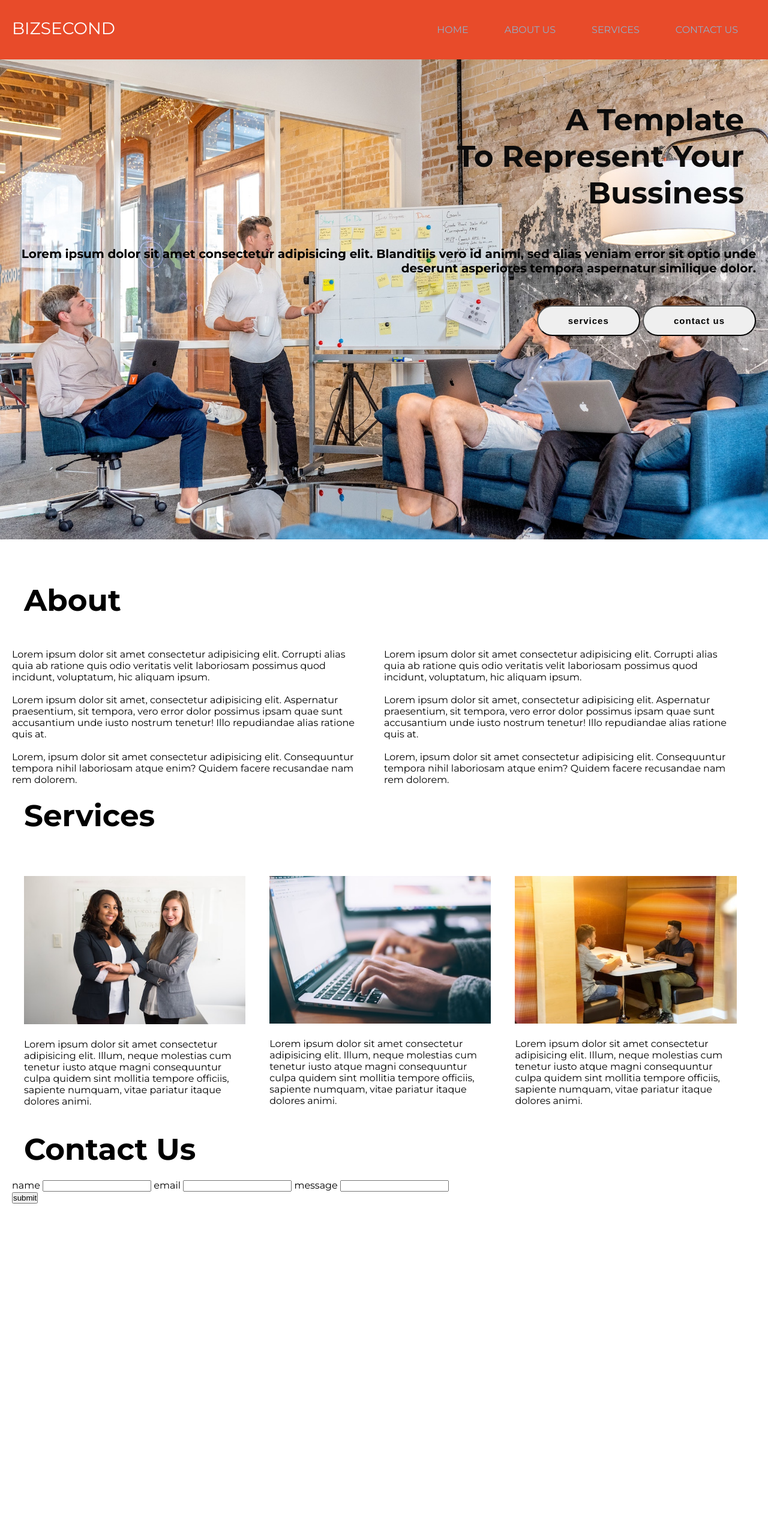
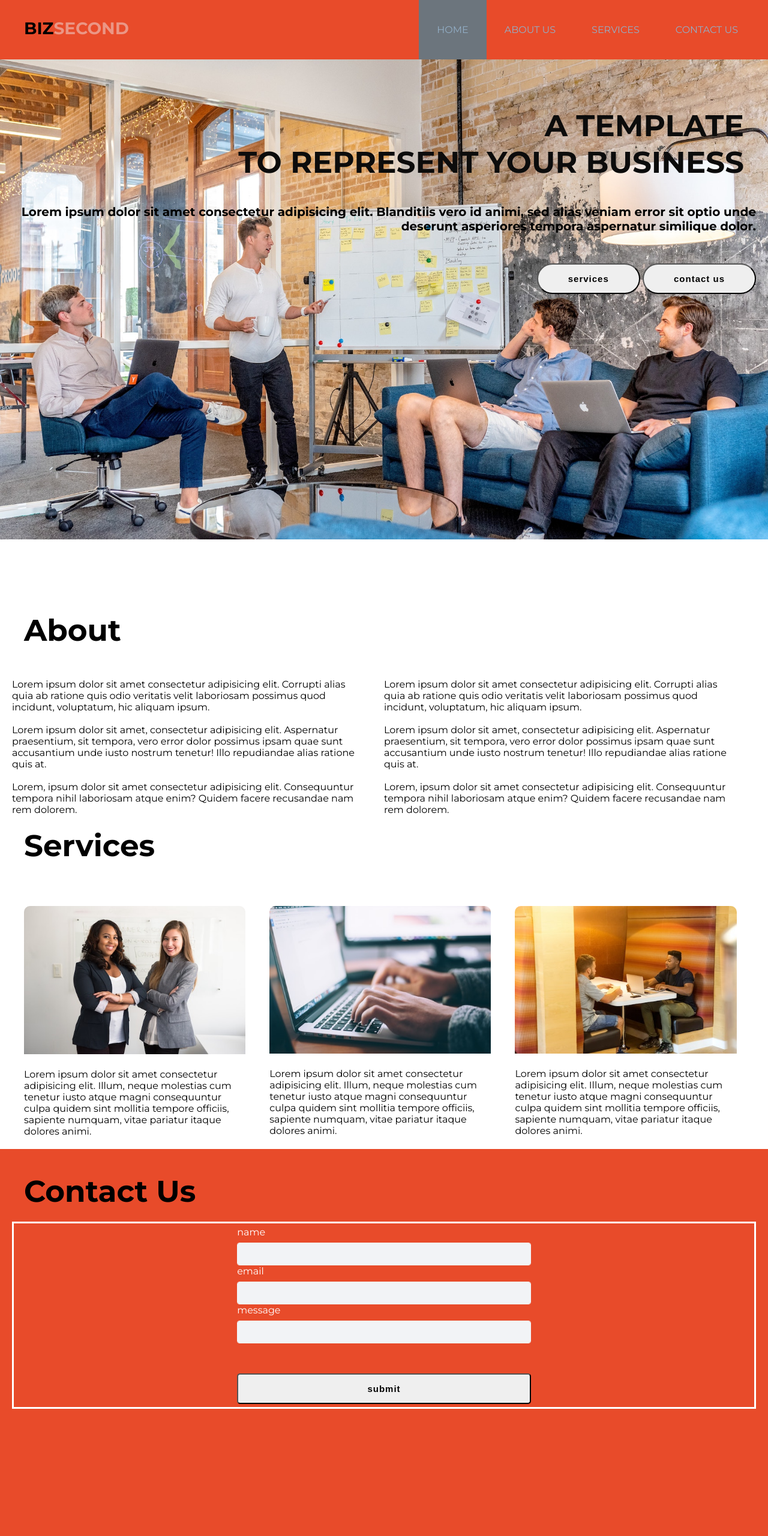
Before and after one commit to AndresRamirez917/100-sitios-9, a plain HTML site: page index.html in a window 1280 px wide. Shown: the top 2560 px of the page at 60% size. Before the commit the page ends 2006 px from the top, so only its background shows below. Drawn offline with Linux system fonts and the light colour scheme.

Commit message:
my second commit

```diff
--- a/index.html
+++ b/index.html
@@ -4,7 +4,7 @@
     <meta charset="UTF-8">
     <meta name="viewport" content="width=device-width, initial-scale=1.0">
     <link rel="stylesheet" href="/styles.css">
-    <link rel="stylesheet" media = "screen and(max-width:768px)" href="/mobile.css">
+    <link rel="stylesheet" media="screen and (max-width:768px)" href="/mobile.css">
     <title>BizSecond</title>
 </head>
 <body>
@@ -13,21 +13,19 @@
     <header id="mainheader">
         <nav id="navbar">
             <div class="container">
-                <div class="brand"><a href=""></a>Bizsecond</div>
-                <ul class="navlist">
-                    <li><a href="#mainheader">Home</a></li>
-                    <li><a href="#about">About Us</a></li>
-                    <li><a href="#services">Services</a></li>
-                    <li><a href="#contact">Contact Us</a></li>
-                </ul>
+              <h1 class="brand"><a href="index.html">Biz<span>Second</span></a></h1>
+              <ul>
+                <li><a class="current" href="index.html">Home</a></li>
+                <li><a href="about.html">About Us</a></li>
+                <li><a href="services.html">Services</a></li>
+                <li><a href="contact.html">Contact Us</a></li>
+              </ul>
             </div>
-        </nav>
+          </nav>
         <div id="showcase">
             <div class="container">
-                <h2>
-                    <span>a template</span><br>
-                    <span>to represent your</span><br>
-                    <span>bussiness</span>
+                <h2 class="center-span">
+                    <h2 class="display-1"><span>A Template</span> <br>to represent your business</h2>
                 </h2>
                     <p>Lorem ipsum dolor sit amet consectetur adipisicing elit. Blanditiis vero id animi, sed alias veniam error sit optio unde deserunt asperiores tempora aspernatur similique dolor.</p>
                 <div class="showcase-row">
@@ -82,18 +80,29 @@
     <div id="contact">
         <div class="container">
             <h2>contact us</h2>
-            <div class="row">
+            <div class="contact-row">
                 <form action="">
-                    <label for="">name</label>
-                    <input type="text">
-                    <label for="">email</label>
-                    <input type="text">
-                    <label for="">message</label>
-                    <input type="text">
+                    <div class="form-action">
+                        <label for="">name</label>
+                    <input class="form-control" type="text">
+                    </div>
+                    <div class="form-action">
+                        <label for="">email</label>
+                        <input class="form-control" type="text">
+                    </div>
+                    <div class="form-action">
+                        <label for="">message</label>
+                        <input class="form-control" name="message" id="message" cols="30" rows="10">
+                    </div>
+                    <button class="btn">submit</button>
                 </form>
-                <button>submit</button>
             </div>
         </div>
     </div>
+
+    <!-- footer -->
+    <footer id="footer">
+        <a href="https://twitter.com/AndresRamirez?ref_src=twsrc%5Etfw" class="twitter-follow-button" data-show-count="false">Follow @AndresRamirez</a><script async src="https://platform.twitter.com/widgets.js" charset="utf-8"></script>
+    </footer>
 </body>
 </html>
--- a/mobile.css
+++ b/mobile.css
@@ -0,0 +1,109 @@
+
+/* Navbar */
+
+#mainheader,
+#navbar {
+    font-size: 15px;
+  text-align: center;
+  padding-bottom: 25px;
+}
+
+#mainheader .brand,
+#navbar .brand {
+  float: none;
+  padding-bottom: 20px;
+}
+
+#mainheader ul,
+#navbar ul {
+  float: none;
+}
+
+#mainheader #navbar ul li a {
+    text-align: center;
+}
+
+#mainheader ul {
+  padding-left: 20px;
+}
+
+#mainheader ul li a,
+#navbar ul li a {
+  padding: 10px;
+}
+
+/* Showcase */
+#showcase {
+  text-align: center;
+  padding-top: 10px;
+}
+
+#showcase h2 span {
+    text-align: center;
+}
+
+
+#showcase h2 {
+  padding-left: 0px;
+  padding-top: 10px;
+
+}
+
+#showcase .uno {
+    text-align: center;
+}
+
+#showcase p {
+    margin-top: 30px;
+  padding-left: 0px;
+  text-align: center;
+}
+
+/* About */
+#about {
+    height: 100%;
+  }
+
+  .text-left,
+  .text-right {
+    float: none;
+    width: 100%;
+    padding-right: 0px;
+    padding-left: 0px;
+  }
+
+  /* Services */
+  #services {
+    height: 100%;
+  }
+
+  #services h2 {
+    padding-bottom: 30px;
+  }
+
+  .card   {
+    float: none;
+    width: 100%;
+    padding: 20px;
+  }
+
+  /* Contact */
+  #contact {
+    height: 100%;
+    padding-top: 50px;
+  }
+
+  #contact h2 {
+    padding-bottom: 40px;
+  }
+
+  #contact form {
+    width: 100%;
+    padding-bottom: 50px;
+  }
+
+  /* Footer */
+  #mainfooter {
+    padding: 20px;
+    height: 100%;
+  }
--- a/styles.css
+++ b/styles.css
@@ -12,7 +12,7 @@ body {
 }
 
 h1,
-h2 {
+h2{
     font-size: 50px;
     padding: 20px;
 }
@@ -47,6 +47,13 @@ h2 {
     margin-top: 50px ;
   }
 
+  .large { font-size: 1.25rem; }
+
+.display-1 {
+
+  text-transform: uppercase;
+}
+
   /* mainheader */
 
   #mainheader {
@@ -54,15 +61,31 @@ h2 {
     /* padding-top: 50px; */
   }
 
-  #mainheader .logo a {
+  #mainheader .brand a {
     color: #000;
   }
 
-  #mainheader .logo span {
+  #mainheader .brand span {
     color: #E84B2A;
   }
 
   /* navbar */
+
+  #mainnavbar .brand,
+#navbar .logo {
+  float: left;
+  padding-top: 30px;
+  font-size: 28px;
+  text-transform: uppercase;
+}
+
+#mainheader .brand a {
+  color: #000;
+}
+
+#mainheader .brand span {
+  color: #eb9685;
+}
 
 #navbar {
     background: #E84B2A;
@@ -110,49 +133,22 @@ h2 {
     background-size: cover;
     height: 100vh;
     text-align: right;
-    padding-top: 50px;
-    padding-bottom: 90px;
+    padding-top: 20px;
+    padding-bottom: 50px;
     color: #0c0c0c;
 }
 
-#showcase span {
+/* #showcase span {
     float: right;
-}
+} */
 
 #showcase p {
-    padding-top: 100px;
+    padding-top: 20px;
     text-align: right;
     color: black;
     font-size: 20px;
     font-weight: bold;
 }
-
-/* services */
-
-#services h2 {
-    padding-bottom: 50px;
-  }
-
-  .card {
-    float: left;
-    width: 33%;
-    padding: 20px;
-  }
-
-  .card img {
-    width: 100%;
-    padding-bottom: 20px;
-
-  }
-
-  .card img:hover {
-    -webkit-transform:scale(1.1);transform:scale(1.1);
-    transition: 1s;
-}
-  .card img {overflow:hidden;}
-
-
-
 
 .showcase .btn{
   margin-top: 30px;
@@ -163,11 +159,12 @@ h2 {
   color: white;
 }
 
+/* about */
 
 #about {
   height: 100%;
   overflow: auto;
-    padding-top: 150px;
+  padding-top: 200px;
 }
 
 #about h2 {
@@ -193,3 +190,97 @@ h2 {
   width: 50%;
   padding-right: 40px;
 }
+
+/* services */
+
+#services h2 {
+    padding-bottom: 50px;
+  }
+
+  .services-row img {
+    border-radius: 10px;
+
+  }
+
+  .card {
+    float: left;
+    width: 33%;
+    padding: 20px;
+  }
+
+  .card img {
+    width: 100%;
+    padding-bottom: 20px;
+    border-radius: 10px;
+  }
+
+  .card img:hover {
+    -webkit-transform:scale(1.1);transform:scale(1.1);
+    transition: 1s;
+}
+  .card img {
+    overflow:hidden;
+  }
+
+  /* contact */
+
+  form {
+    color: white;
+  }
+
+  form label {
+    display: inline-block;
+    margin-bottom: 0.5rem;
+  }
+
+  form .form-group {
+    margin-bottom: 1rem;
+  }
+
+  form .form-control {
+    display: block;
+    width: 100%;
+    padding: 0.375rem 0.7rem;
+    font-size: 1rem;
+    line-height: 1.5;
+    color: #000;
+    background-color: #F2F3F6;
+    background-clip: padding-box;
+    border: 1px solid #F2F3F6;
+    border-radius: 0.25rem;
+  }
+
+  .contact-row {
+    border: solid white 3px;
+    padding: 5px;
+margin-bottom: 30px;
+  }
+
+  #contact {
+    height: 100vh;
+    padding-top: 20px;
+    background-color:  #E84B2A;
+  }
+
+  #contact h2 {
+    padding-bottom: 20px;
+  }
+
+  #contact form {
+    width: 40%;
+    margin: 0 auto;
+  }
+
+  #contact .btn {
+    width: 100%;
+    border-radius: 5px;
+  }
+
+  /* footer */
+#footer {
+  margin-top: 40px;
+  background: #6C757D;
+  text-align: center;
+  padding-top:40px;
+  height: 10vh;
+}
```
Lines whose indentation alone changed are shown as unchanged.
